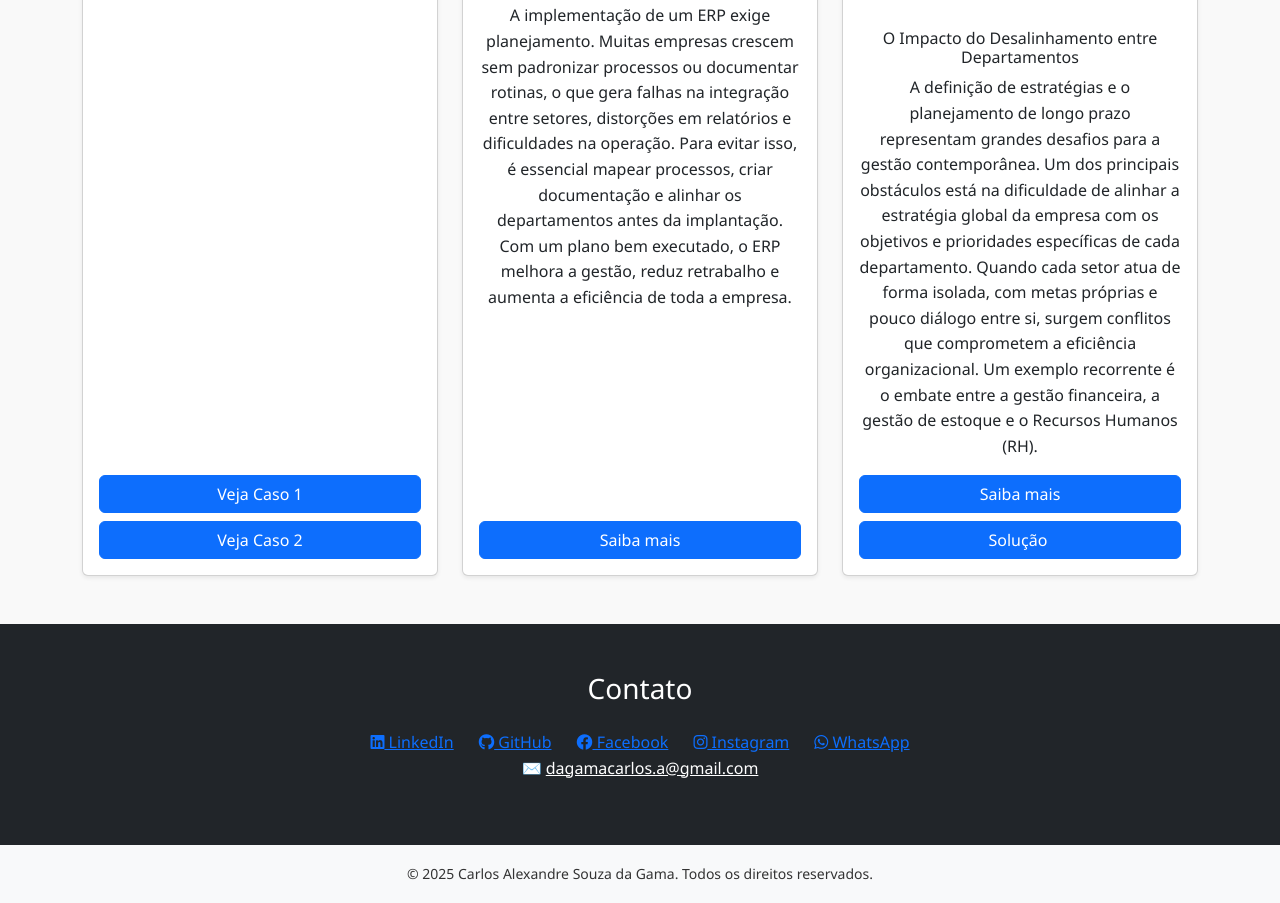
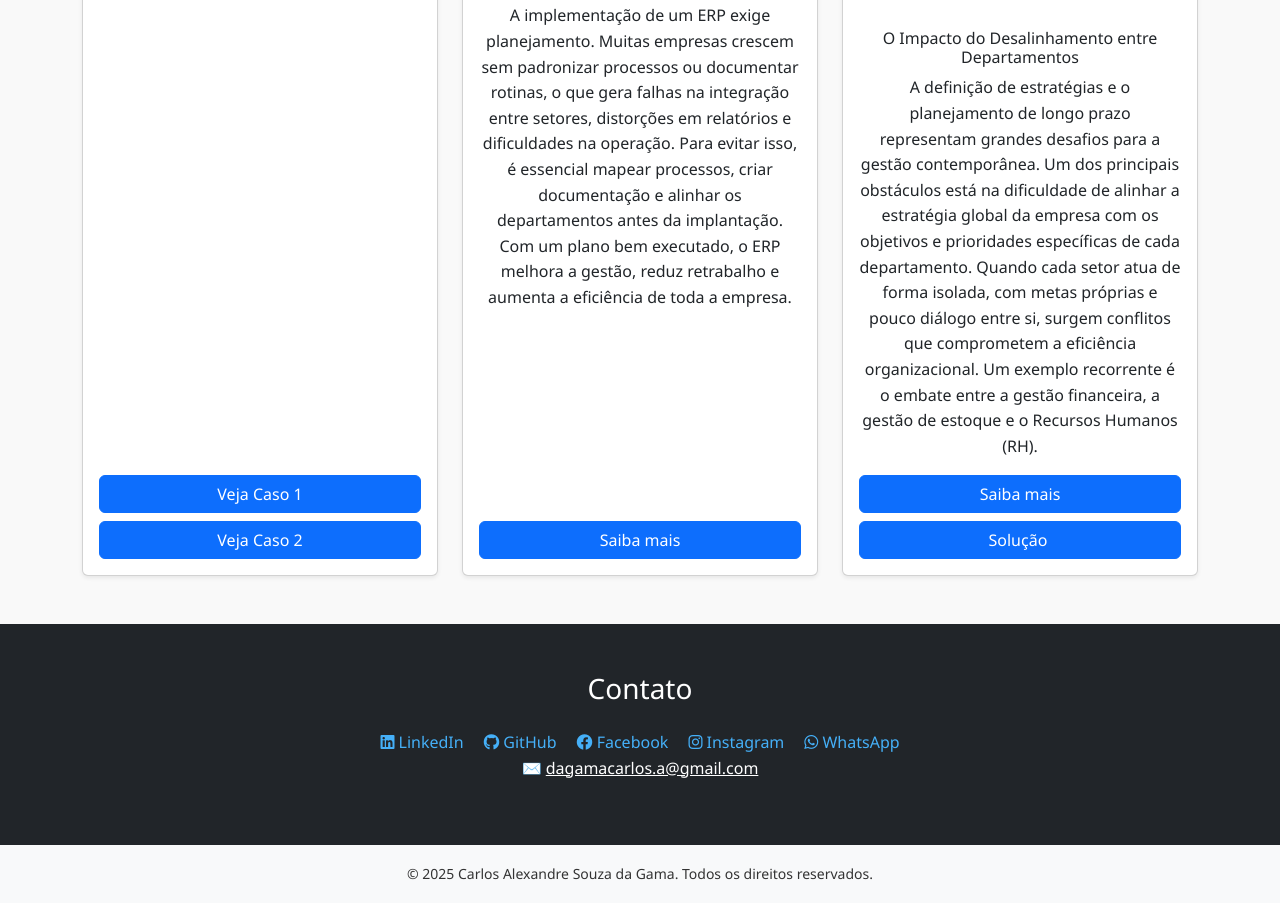
Before and after one commit to DaGamaCarlos/Carlos-Gama, a plain HTML site: page index.html in a window 1280 px wide. Shown: the part 2359-3262 px from the top of the page. Drawn offline with nearby package versions, Linux system fonts and the light colour scheme.

Commit message:
Update style.css melhora links das mídias sociais.

```diff
--- a/style.css
+++ b/style.css
@@ -226,3 +226,34 @@ footer.contato h2 {
 }
 
 header img {margin-top: 60px;}
+
+
+.social-links {
+  display: flex;
+  flex-direction: row;
+  justify-content: center;
+  align-items: center;
+  gap: 20px;
+  flex-wrap: wrap; /* permite quebrar linha se necessário */
+}
+
+/* Estilo dos links */
+.social-links a {
+  text-decoration: none;
+  color: #45b0f8;
+  font-size: 16px;
+  transition: color 0.3s ease;
+}
+
+/* Hover */
+.social-links a:hover {
+  color: #0077b5;
+}
+
+/* Responsivo: empilhar verticalmente em telas menores */
+@media (max-width: 600px) {
+  .social-links {
+    flex-direction: column;
+    align-items: flex-start; /* ou center, se preferir centralizado */
+  }
+}
```
